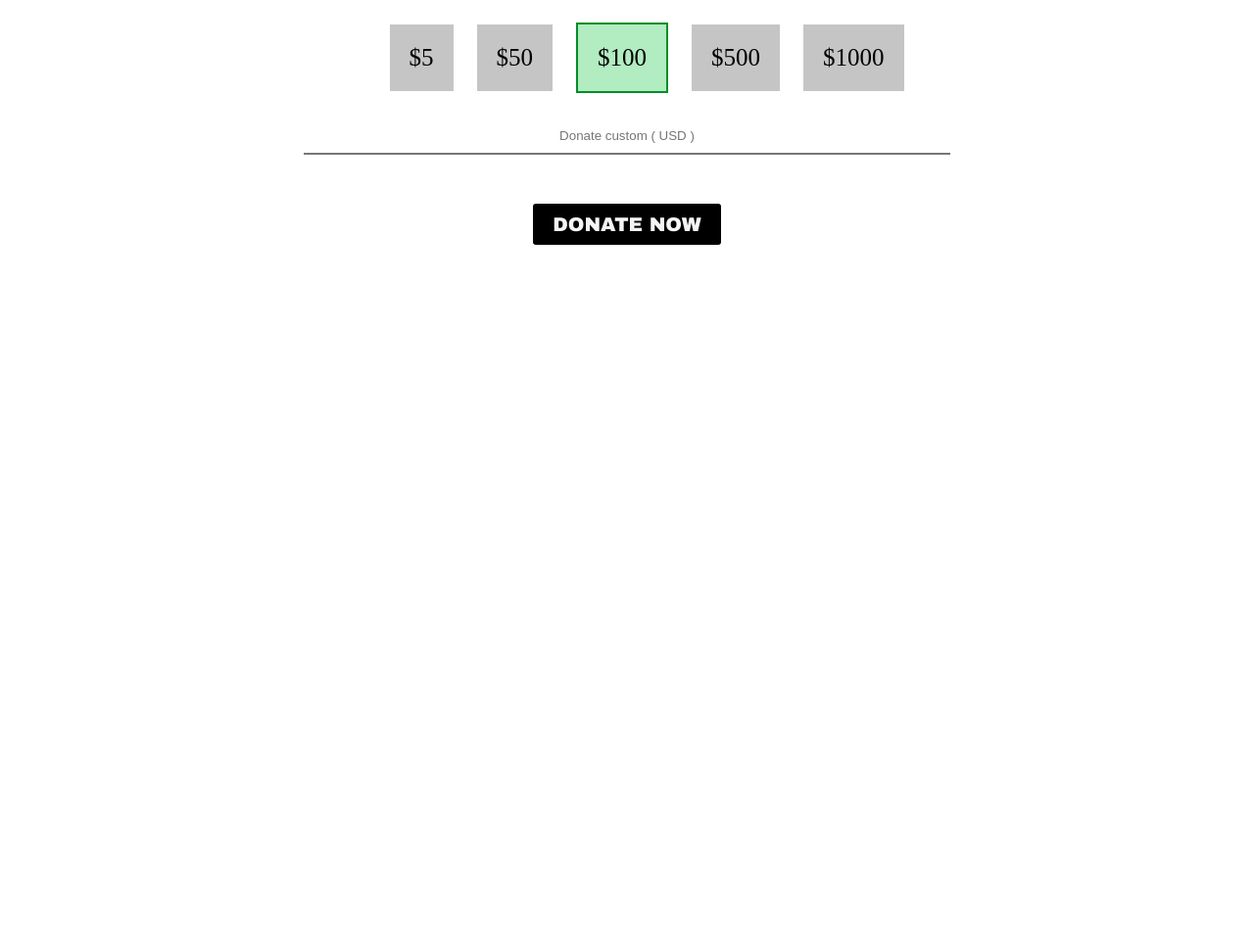
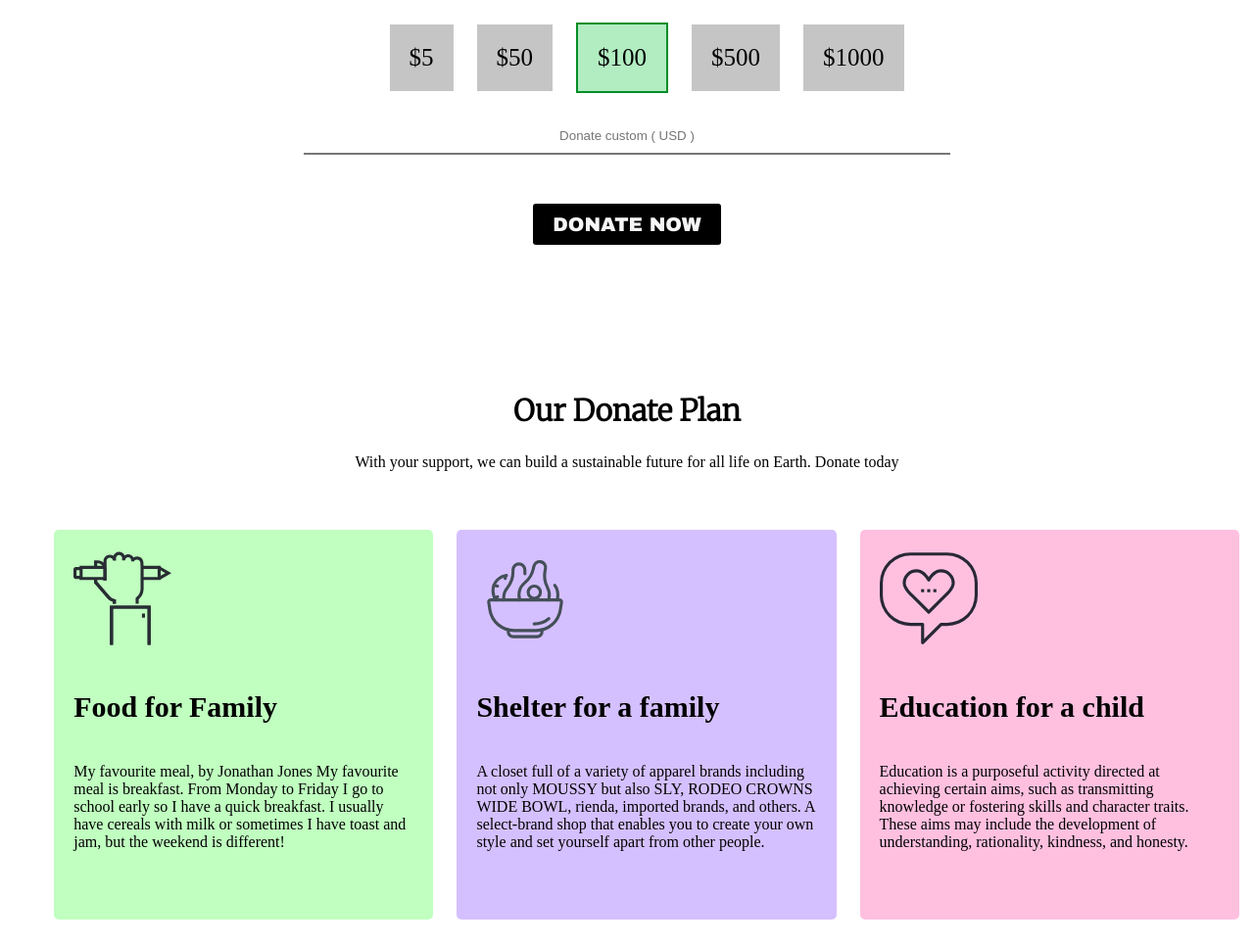
Before and after one commit to mkmahmud/personal-website-, a plain HTML site: page index.html in a window 1280 px wide. Shown: the part 1012-1977 px from the top of the page at 98% size. Before the commit the page ends 1312 px from the top, so only its background shows below. Drawn offline with Linux system fonts and the light colour scheme.

Commit message:
donate plan

```diff
--- a/css/style.css
+++ b/css/style.css
@@ -99,3 +99,42 @@ body{
     font-family: arial black;
     text-decoration: none;
 }
+
+.donate-plan{
+    text-align: center;
+    margin-top: 100px;
+}
+.donate-plan h2{
+    font-family: 'Merriweather', serif;
+    font-size: 30px;
+}
+.donate-plan p {
+    margin-bottom: 50px;
+}
+.donate-plan ul{}
+.donate-plan ul li{
+    list-style: none;
+    display: inline-block;
+    width: 28%;
+    padding: 20px;
+    text-align: left;
+    border-radius: 5px;
+    margin: 10px;
+}
+.donate-plan ul li img{
+    width: 100px;
+}
+.donate-plan ul li h4{
+    font-size: 30px;
+}
+.donate-plan ul li p{}
+
+#donate-plan-one{
+    background-color: #b3ffb2d1;
+}
+#donate-plan-sec{
+    background-color: #ccb2ffd1;
+}
+#donate-plan-third{
+    background-color: #ffb2d9d1;
+}
--- a/index.html
+++ b/index.html
@@ -36,5 +36,31 @@
         </div>
     </section>
 
+
+    <section>
+        <div class="donate-plan">
+            <h2>Our Donate Plan</h2>
+            <p>With your support, we can build a sustainable future for all life on Earth. Donate today</p>
+            <ul>
+                <li id="donate-plan-one">
+                    <img src="IMG/Icon/icon5.svg" alt="">
+                    <h4>Food for Family</h4>
+                    <p>My favourite meal, by Jonathan Jones My favourite meal is breakfast. From Monday to Friday I go to school early so I have a quick breakfast. I usually have cereals with milk or sometimes I have toast and jam, but the weekend is different!</p>
+                </li>
+                <li id="donate-plan-sec">
+                    <img src="IMG/Icon/icon8.svg" alt="">
+                    <h4>Shelter for a family</h4>
+                    <p>A closet full of a variety of apparel brands including not only MOUSSY but also SLY, RODEO CROWNS WIDE BOWL, rienda, imported brands, and others.
+                        A select-brand shop that enables you to create your own style and set yourself apart from other people.</p>
+                </li>
+                <li id="donate-plan-third">
+                    <img src="IMG/Icon/icon9.svg" alt="">
+                    <h4>Education for a child</h4>
+                    <p>Education is a purposeful activity directed at achieving certain aims, such as transmitting knowledge or fostering skills and character traits. These aims may include the development of understanding, rationality, kindness, and honesty.</p>
+                </li>
+            </ul>
+        </div>
+    </section>
+
 </body>
 </html>
```
Also changed, not shown: IMG/Icon/icon5.svg (added), IMG/Icon/icon8.svg (added), IMG/Icon/icon9.svg (added).
